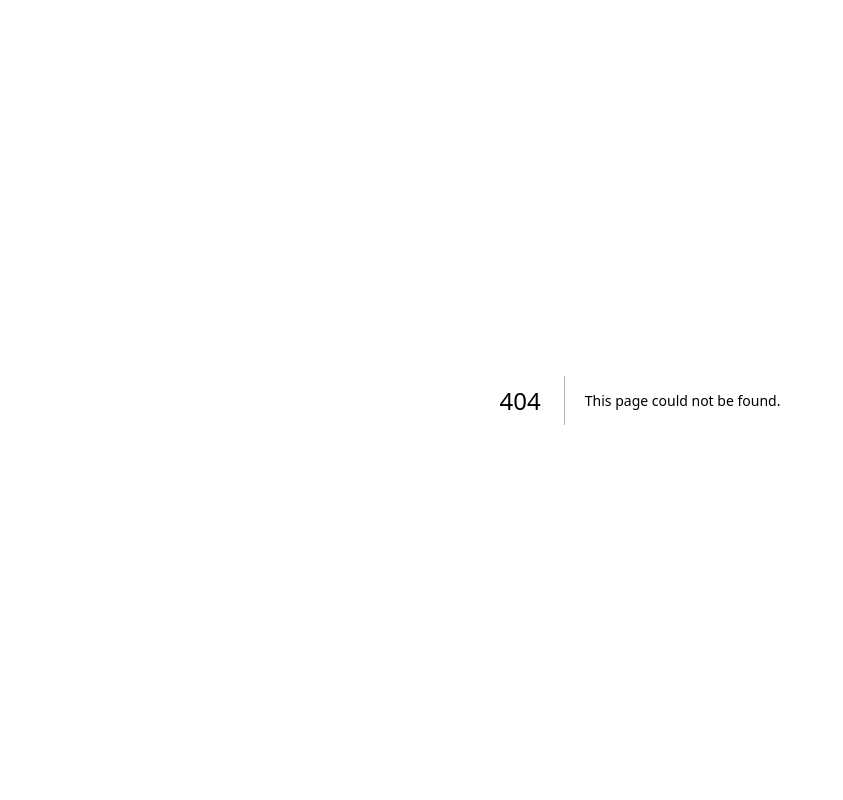
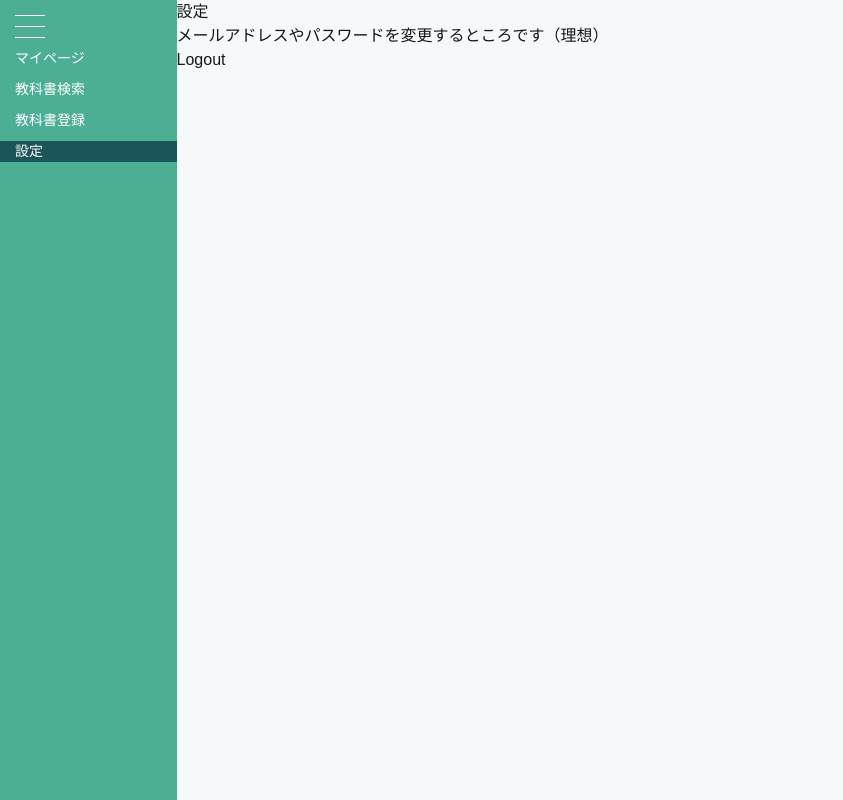
Before and after one commit to kcs655/yuzu-lu2, a Next.js app: page /settings in a window 1280 px wide. Before the commit this address had no page. Shown: the whole page, without its empty margins (0-843 px from the left). Built offline with nearby package versions, Linux system fonts and the light colour scheme; no server answers.

Commit message:
ページ作成１

```diff
--- /dev/null
+++ b/src/app/(main)/settings/page.tsx
@@ -0,0 +1,36 @@
+"use client";
+
+import { supabase } from "../../../../lib/supabase";
+import { useRouter } from "next/navigation";
+
+const Logout = () => {
+  const router = useRouter();
+  const handleLogout = async () => {
+    const { error } = await supabase.auth.signOut();
+    if (error) {
+      console.error(error.message);
+    } else {
+      console.log("User logged out");
+      alert("ログアウトしました。");
+      router.refresh();
+      router.push("/");
+    }
+  };
+
+  return (
+    <header>
+      <button onClick={handleLogout}>Logout</button>
+    </header>
+  );
+};
+const settings = () => {
+  return (
+    <div>
+      <h1>設定</h1>
+      <p>メールアドレスやパスワードを変更するところです（理想）</p>
+      <Logout /> {/* ログアウトコンポーネントを追加 */}
+    </div>
+  );
+};
+
+export default settings;
```
Also changed, not shown: src/app/(main)/mypage/page.tsx (added, +12 -0 lines), src/app/(main)/register-textbook/page.tsx (added, +12 -0 lines), src/app/(main)/search/page.tsx (added, +12 -0 lines).
